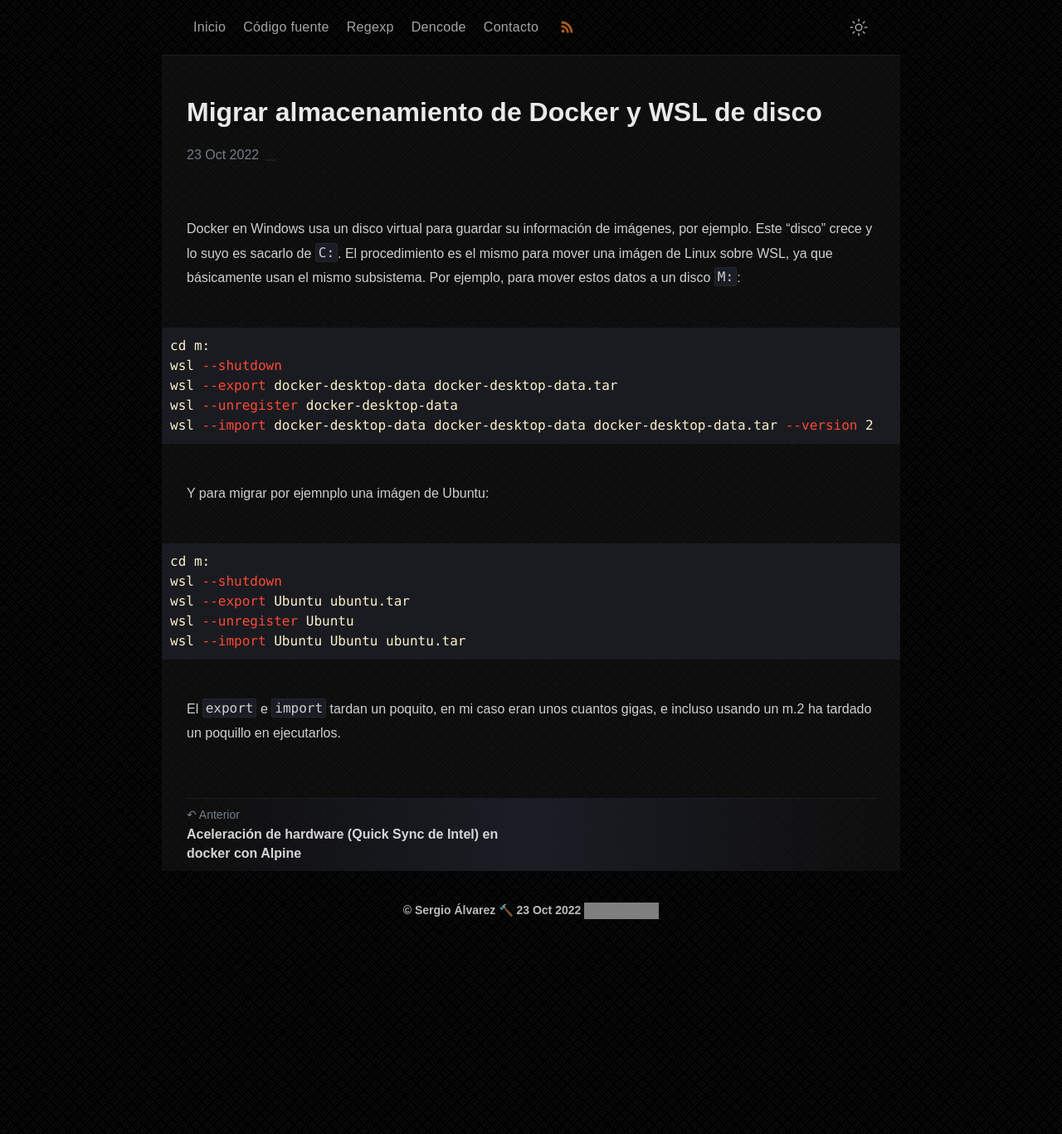
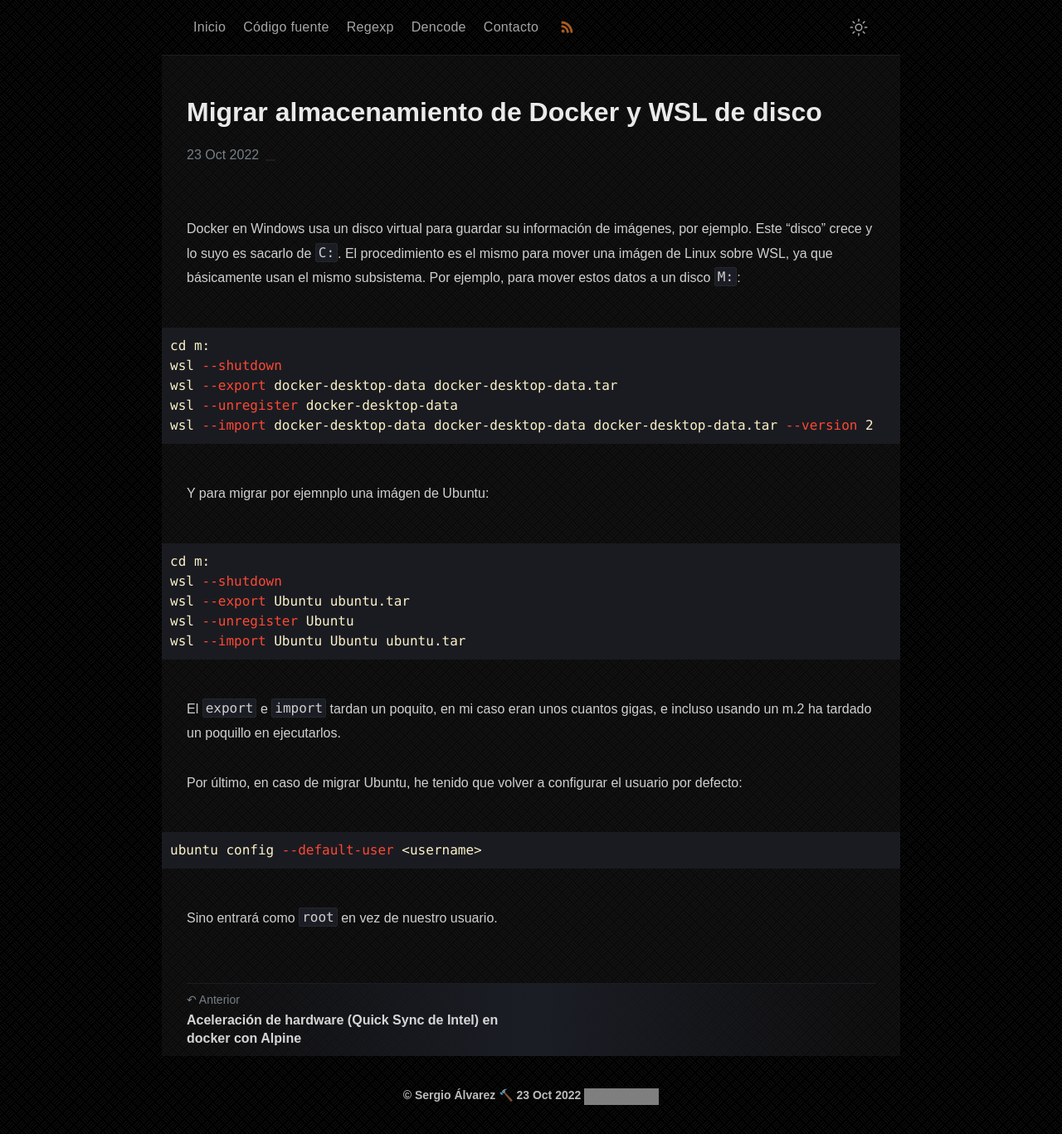
Before and after one commit to xergio/sergio.am, a Jekyll site: the page built from _posts/2022-10-23-windows-wsl-migrate.md, in a window 1280 px wide. Shown: the whole page at 83% size. Built offline with Jekyll 4.4.1, drawn with Linux system fonts in a browser that asks for light colours; some web fonts are replaced; grey boxes are pictures that could not be loaded.

Commit message:
ubuntu user

````diff
--- a/_posts/2022-10-23-windows-wsl-migrate.md
+++ b/_posts/2022-10-23-windows-wsl-migrate.md
@@ -25,3 +25,11 @@ wsl --import Ubuntu Ubuntu ubuntu.tar
 ```
 
 El `export` e `import` tardan un poquito, en mi caso eran unos cuantos gigas, e incluso usando un m.2 ha tardado un poquillo en ejecutarlos.
+
+Por último, en caso de migrar Ubuntu, he tenido que volver a configurar el usuario por defecto:
+
+```shell
+ubuntu config --default-user <username>
+```
+
+Sino entrará como `root` en vez de nuestro usuario.
````
